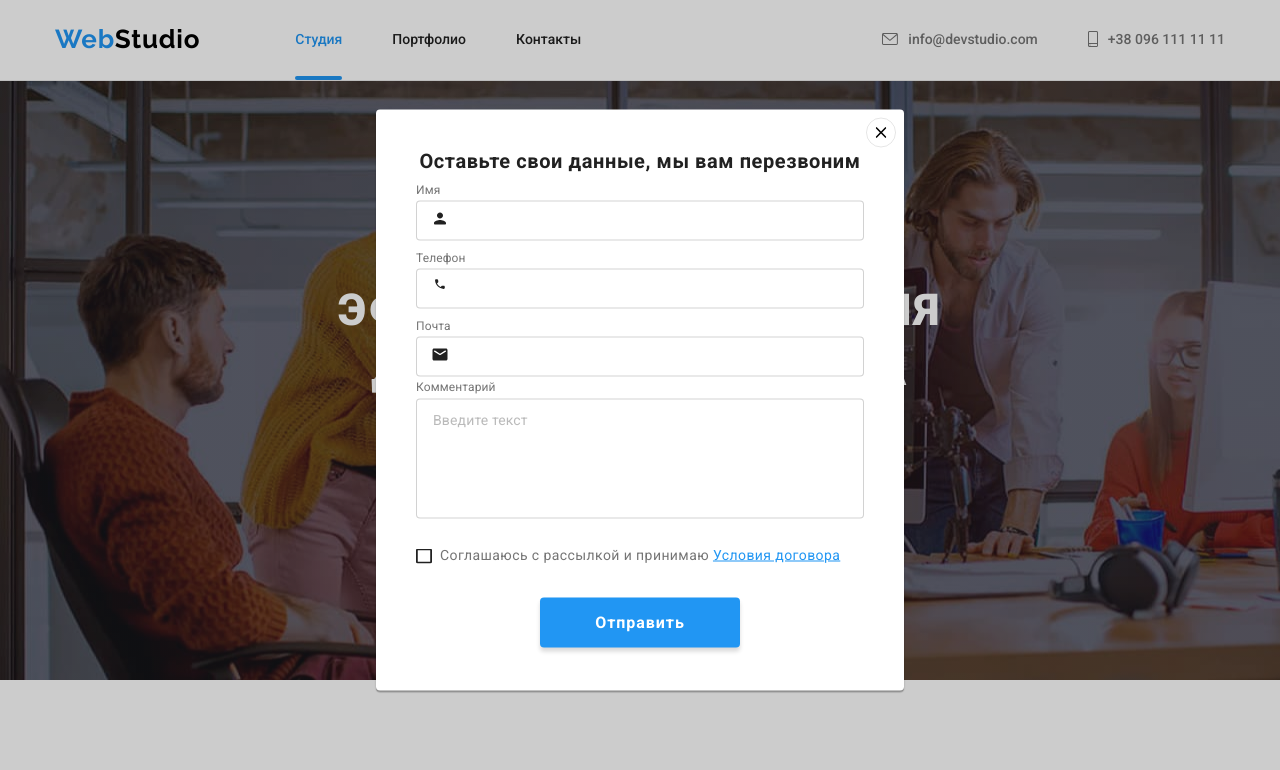
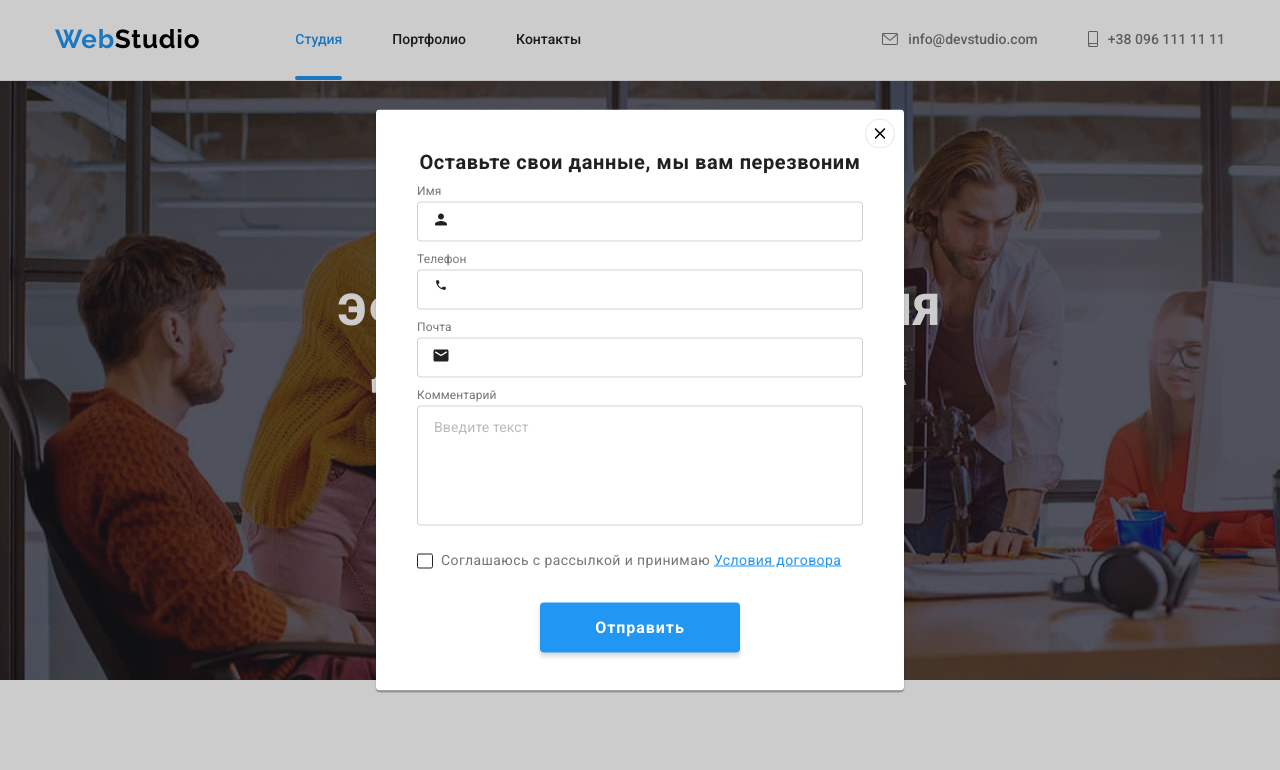
Before and after one commit to NataliaBezhenar/goit-markup-hw-06, a plain HTML site: page index.html in a window 1280 px wide. Both pictures are taken after a click on the button "Заказать услугу". Shown: the top 770 px of the page. Drawn offline with nearby package versions, Linux system fonts and the light colour scheme.

Commit message:
modal fixes

```diff
--- a/css/styles.css
+++ b/css/styles.css
@@ -699,6 +699,7 @@ img {
     0px 2px 1px rgba(0, 0, 0, 0.2);
   transition: transform var(--transition-duration) var(--transition-timing-func),
     border-color var(--transition-duration) var(--transition-timing-func);
+  border: 1px solid transparent;
 }
 
 .is-hidden {
@@ -717,7 +718,8 @@ img {
   right: 0;
   width: 30px;
   height: 30px;
-  margin: 8px;
+  right: 8px;
+  top: 8px;
   border-radius: 50%;
   border: 1px solid rgba(0, 0, 0, 0.1);
   background-color: transparent;
@@ -779,7 +781,6 @@ img {
   height: 120px;
   border-radius: 4px;
   margin-top: 4px;
-  margin-bottom: 20px;
   border: 1px solid rgba(33, 33, 33, 0.2);
   padding: 12px 16px;
   transition: border-color var(--transition-duration)
@@ -835,9 +836,15 @@ img {
   vertical-align: middle;
   width: 16px;
   height: 15px;
-  background-image: url(../images/not-checked.svg);
+  border: 1px solid var(--primary-text-color);
+  border-radius: 2px;
   cursor: pointer;
   margin-right: 8px;
+  transition: border var(--transition-duration) var(--transition-timing-func);
+}
+
+.text-area {
+  margin-bottom: 20px;
 }
 
 .user-policy-wrapper {
@@ -846,11 +853,16 @@ img {
 }
 
 .modal-policy-checkbox {
-  position: absolute;
   bottom: 0;
+  left: 2%;
+}
+
+.modal-policy-checkbox:focus + .modal-form-text-policy::before {
+  border: 1px solid var(--accent-color);
 }
 
 .modal-policy-checkbox:checked + .modal-form-text-policy::before {
+  border: none;
   background-image: url(../images/check.svg);
 }
 
--- a/index.html
+++ b/index.html
@@ -525,8 +525,7 @@
               </svg>
             </span>
           </label>
-          <div class="user-policy-wrapper">
-            <label class="modal-form-field">
+            <label class="modal-form-field text-area">
               Комментарий
               <textarea
                 name="user-msg"
@@ -535,6 +534,7 @@
                 placeholder="Введите текст"
               ></textarea>
             </label>
+          <div class="user-policy-wrapper">
             <input
               type="checkbox"
               name="user-policy"
```
